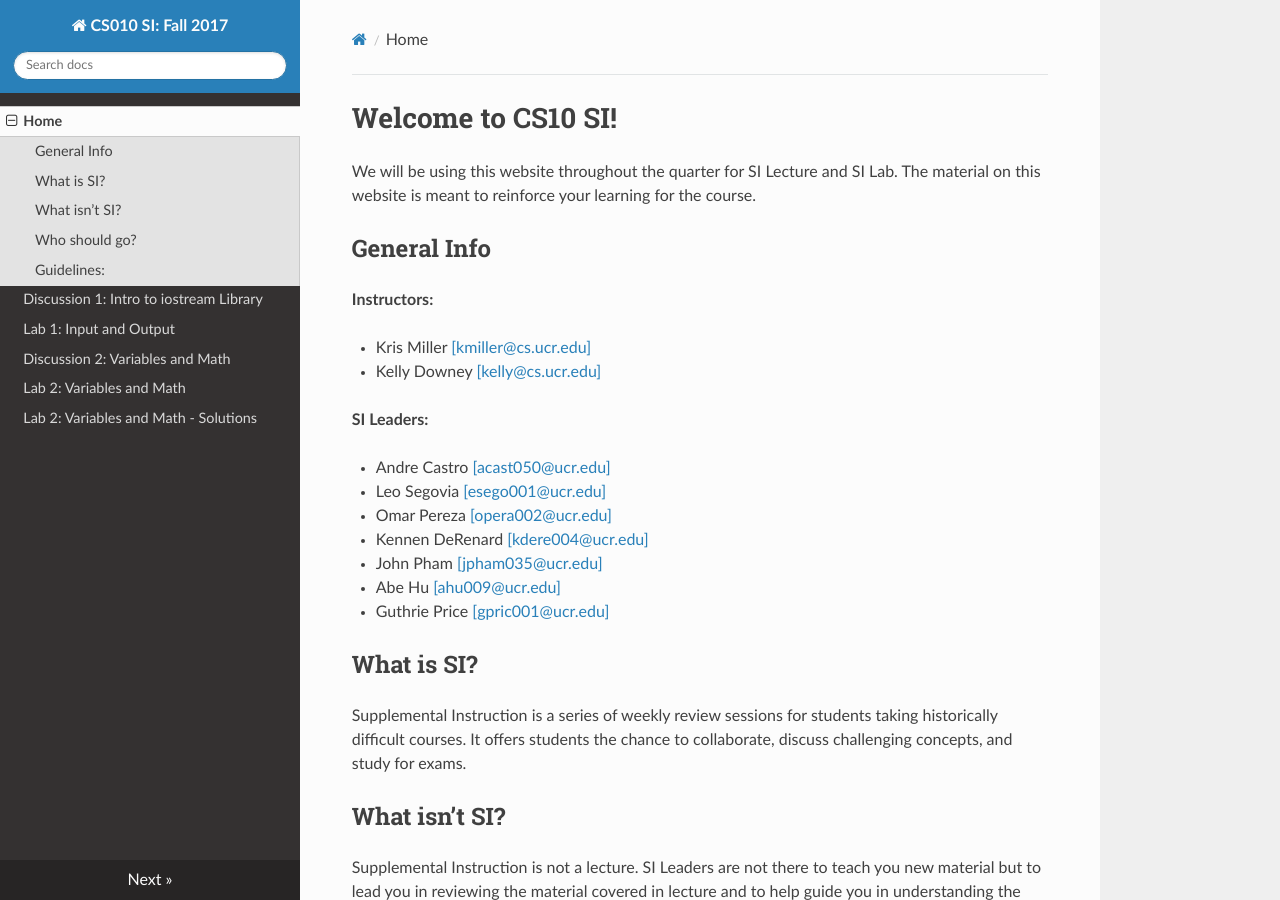
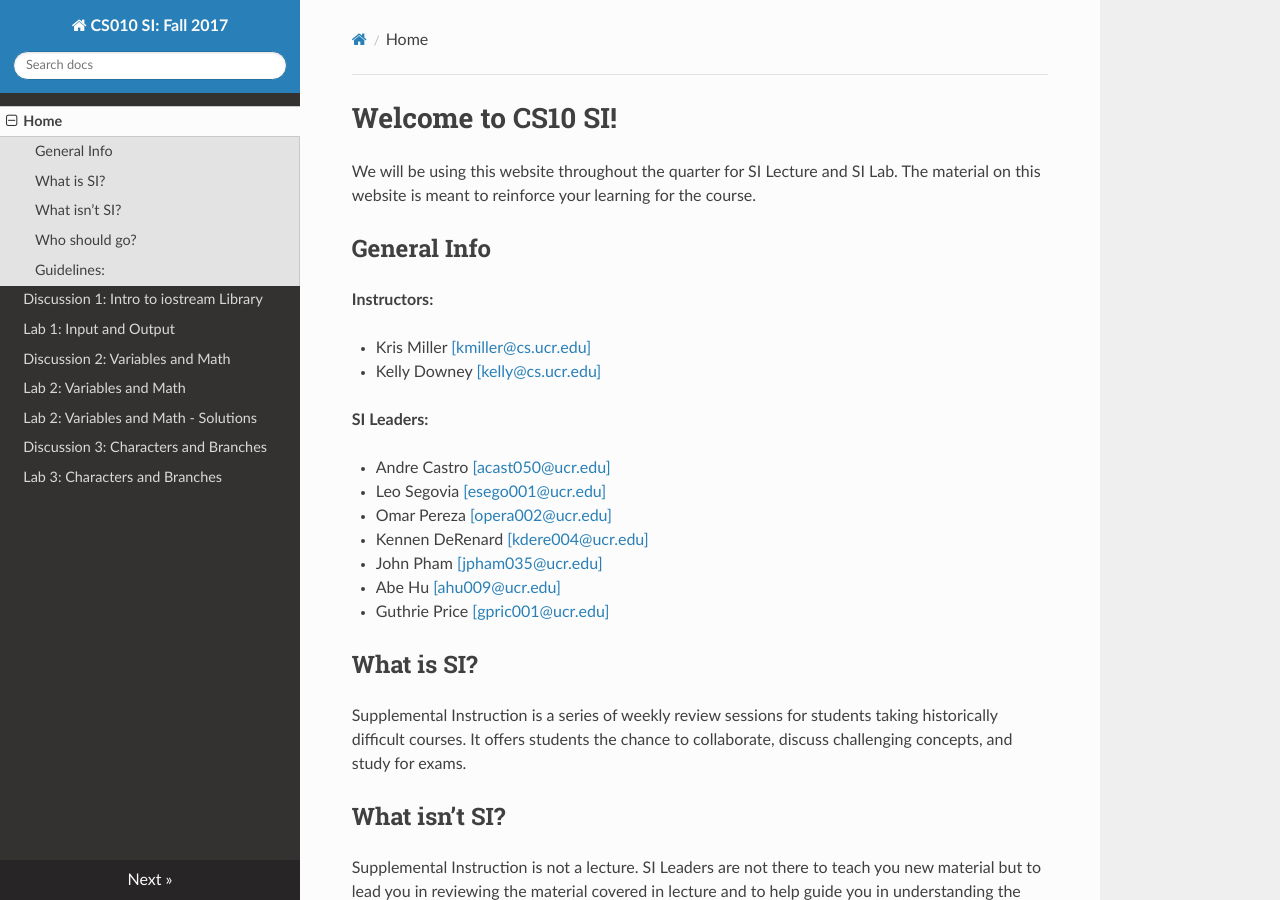
Before and after one commit to cs-si-ucr/cs10, an MkDocs documentation site: the page built from docs/index.md, in a window 1280 px wide and 900 px high. Built offline with MkDocs 1.6.1, drawn with Linux system fonts in a browser that asks for light colours; nearby versions of some CDN libraries; old or Windows-style settings are respelled for this version of MkDocs.

Commit message:
Opened content for week 3

```diff
--- a/mkdocs.yml
+++ b/mkdocs.yml
@@ -6,8 +6,8 @@ pages:
     - [dis02.md, "Discussion 2: Variables and Math"]
     - [lab02.md, "Lab 2: Variables and Math"]
     - [lab02-solution.md, "Lab 2: Variables and Math - Solutions"]
-   #- [dis03.md, "Discussion 3: Characters and Branches"]
-   #- [lab03.md, "Lab 3: Characters and Branches"]
+    - [dis03.md, "Discussion 3: Characters and Branches"]
+    - [lab03.md, "Lab 3: Characters and Branches"]
    #- [dis04.md, "Discussion 4: Strings and Loops"]
    #- [lab04.md, "Lab Week 4: Strings and loops"]
    #- [dis05.md, "Discussion 5: Nested Loops and Do-While"]
```
